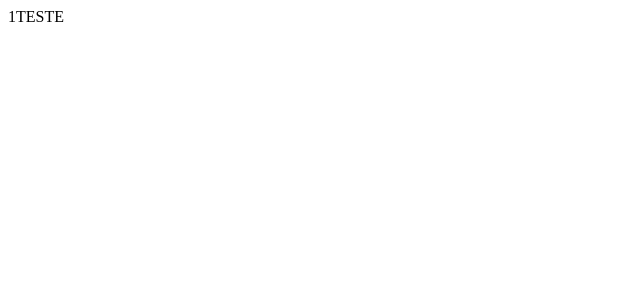
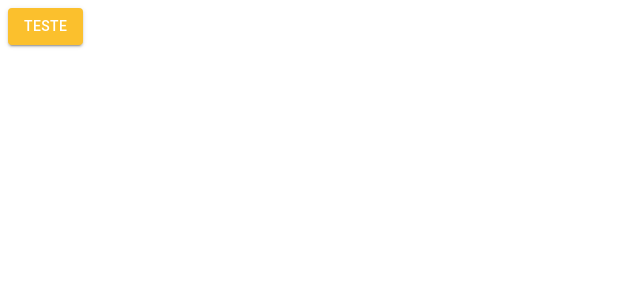
Before and after one commit to juniorcaus/crud-cidade-pessoas, a React (Create React App) app: page /pagina-inicial in a window 1280 px wide. Shown: the top 300 px of the page, without its empty margins (0-640 px from the left). Built offline with nearby package versions, Linux system fonts and the light colour scheme.

Commit message:
add React-router-dom, Material-UI, tema e provider

```diff
--- a/public/index.html
+++ b/public/index.html
@@ -11,6 +11,11 @@
 
   <title>Cadastros Cidades</title>
   <meta name="description" content="Cadastros básicos" />
+
+  <linkrel="stylesheet" href="https://fonts.googleapis.com/css?family=Roboto:300,400,500,700&display=swap" />
+  <linkrel="stylesheet" href="https://fonts.googleapis.com/icon?family=Material+Icons" />
+
+
 </head>
 
 <body>
--- a/src/App.tsx
+++ b/src/App.tsx
@@ -1,8 +1,18 @@
+import { ThemeProvider } from "@mui/material";
+import { BrowserRouter } from "react-router-dom";
+import { AppRoutes } from "./routes";
+import { LightTheme } from "./shared/themes";
+
 
 export const App = () => {
+
+
+
   return (
-    <div className="App">
-      1TESTE
-    </div>
+    <ThemeProvider theme={LightTheme}>
+      <BrowserRouter >
+        <AppRoutes />
+      </BrowserRouter>
+    </ThemeProvider>
   );
 }
--- a/src/pages/index.ts
+++ b/src/pages/index.ts
@@ -1 +1 @@
-export {};
+export {}
--- a/src/routes/index.tsx
+++ b/src/routes/index.tsx
@@ -1 +1,17 @@
-export {};
+
+
+import { Button } from '@mui/material';
+import { Routes, Route, Navigate } from 'react-router-dom';
+
+export const AppRoutes = () => {
+
+    return (
+        <Routes>
+
+           <Route path="/pagina-inicial" element={<Button variant='contained' color='primary'>Teste</Button>} />
+
+
+            <Route path="*" element={<Navigate to="/pagina-inicial" />}  />
+        </Routes>
+    );
+}
--- /dev/null
+++ b/src/shared/themes/Light.ts
@@ -0,0 +1,23 @@
+import { createTheme } from '@mui/material';
+import { cyan, yellow } from '@mui/material/colors';
+
+export const LightTheme = createTheme({
+    palette: {
+        primary: {
+            main: yellow[700],
+            dark: yellow[800],
+            light: yellow[500],
+            contrastText: '#fFfF',
+        },
+        secondary: {
+            main: cyan[500],
+            dark: yellow[400],
+            light: yellow[300],
+            contrastText: '#ffff',
+        },
+        background: {
+            default: '#f7f6f3',
+            paper: '#ffff' ,
+        }
+    }
+});
--- a/src/shared/themes/index.ts
+++ b/src/shared/themes/index.ts
@@ -1 +1 @@
-export {};
+export * from './Light';
```
Also changed, not shown: package.json (+5 -3 lines), src/index.tsx (+10 -5 lines), 1 other file (tests, documents, lock files or other folders).
